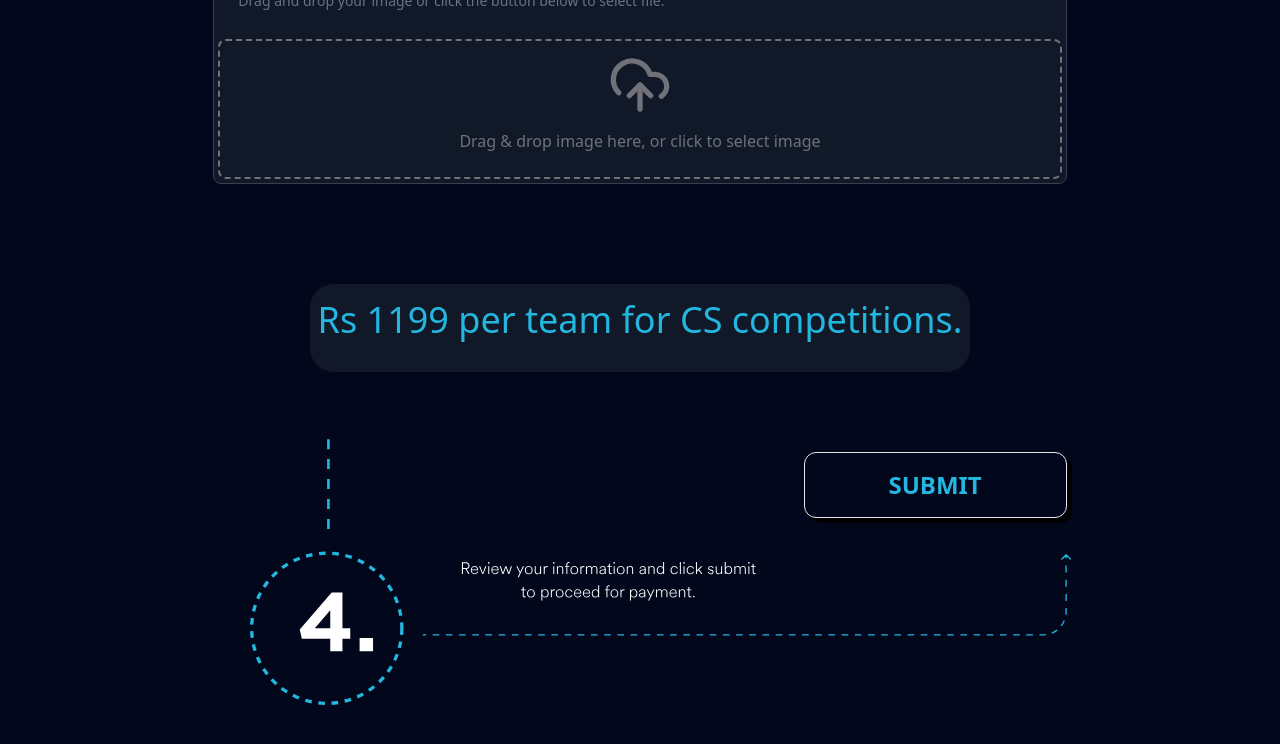
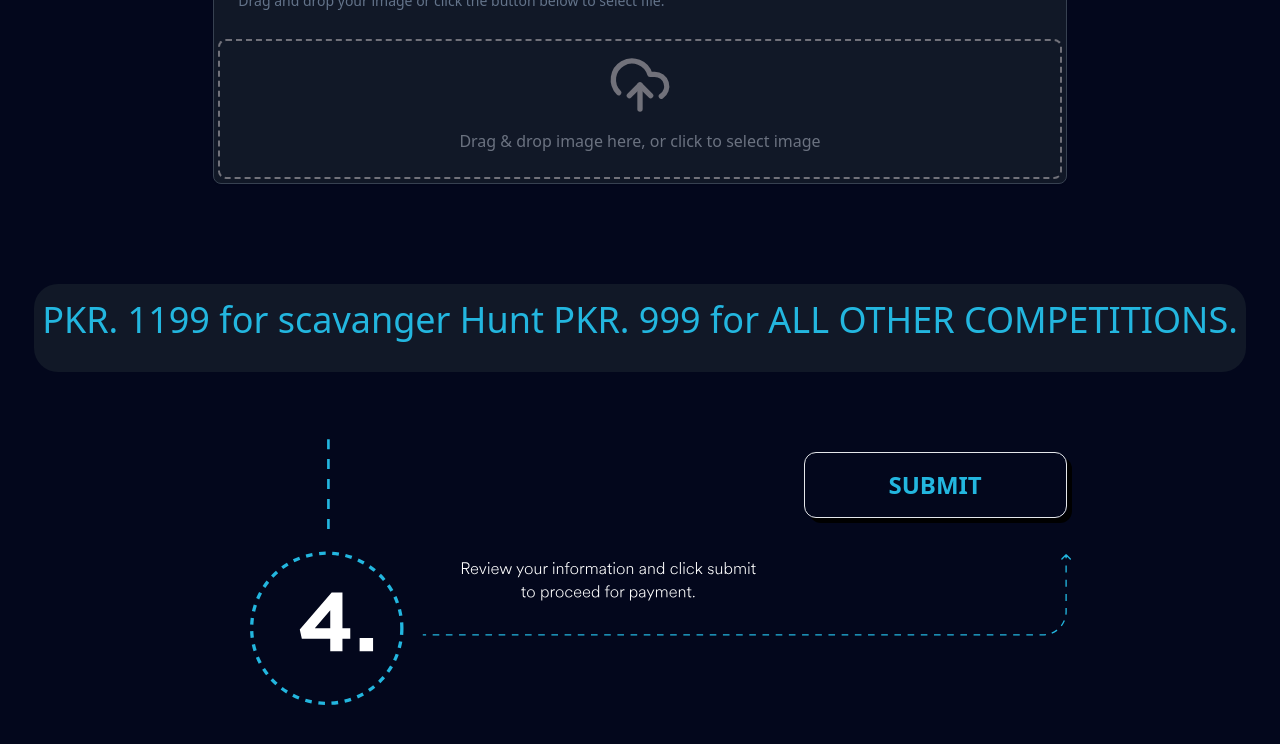
Before and after one commit to hatifmujahid/Dev-Day-2024-website, a React (Vite) app: page /register in a window 1280 px wide. Shown: the part 3131-3875 px from the top of the page. Built offline with nearby package versions, Linux system fonts and the light colour scheme.

Commit message:
Update Register2.jsx

```diff
--- a/src/components/Register2.jsx
+++ b/src/components/Register2.jsx
@@ -881,7 +881,8 @@ const Register = () => {
 
                 <div className="bg-gray-900 border-gray-700 px-2 rounded-3xl flex justify-center align-center">
                         <h2 className="mainh1 text-[#23B6DF] mx-auto font-medium text-xl mt-4 text-center sm:text-3xl md:text-3xl lg:text-3xl xl:text-4xl 2xl:text-4xl text-600 text-balance sm:mb-8 md:mb-8">
-                            Rs 1199 per team for CS competitions.
+                            PKR. 1199 for scavanger Hunt
+                            PKR. 999 for ALL OTHER COMPETITIONS.
                         </h2>
                 </div>
 
```
